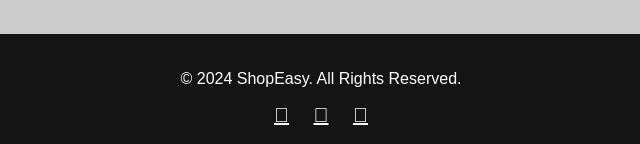
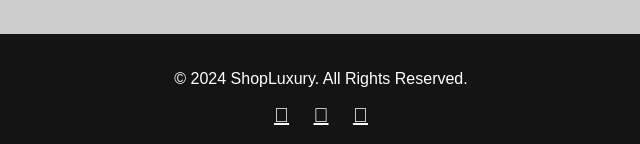
Before and after one commit to ritik-portfolio/e-commerce-mini-project.github.io, a plain HTML site: page index.html in a window 1280 px wide. Shown: the part 4686-4830 px from the top of the page, 319-959 px from the left. Drawn offline with Linux system fonts and the light colour scheme; placeholder pictures from the web are drawn by us.

Commit message:
Update index.html

```diff
--- a/index.html
+++ b/index.html
@@ -157,7 +157,7 @@
     </section>
 
     <footer>
-        <p>&copy; 2024 ShopEasy. All Rights Reserved.</p>
+        <p>&copy; 2024 ShopLuxury. All Rights Reserved.</p>
         <div class="social-icons">
             <a href="#" title="Facebook">&#xf09a;</a>
             <a href="#" title="Twitter">&#xf099;</a>
```
